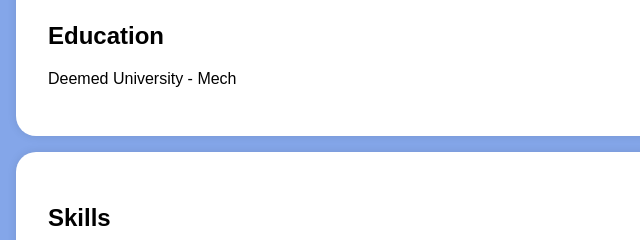
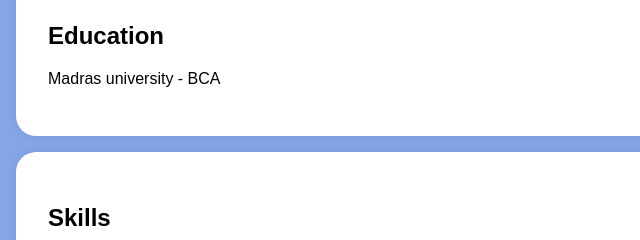
Before and after one commit to srimathi06012006/Srimathi.portfolio, a plain HTML site: page Index.html in a window 1280 px wide. Shown: the part 512-752 px from the top of the page, 0-640 px from the left. Drawn offline with Linux system fonts and the light colour scheme.

Commit message:
Update Index.html

```diff
--- a/Index.html
+++ b/Index.html
@@ -128,7 +128,7 @@
     <section id="education">
         <div class="section-content">
             <h2>Education</h2>
-            <p>Deemed University  - Mech</p>
+            <p>Madras university  - BCA</p>
 
 
         </div>
```
